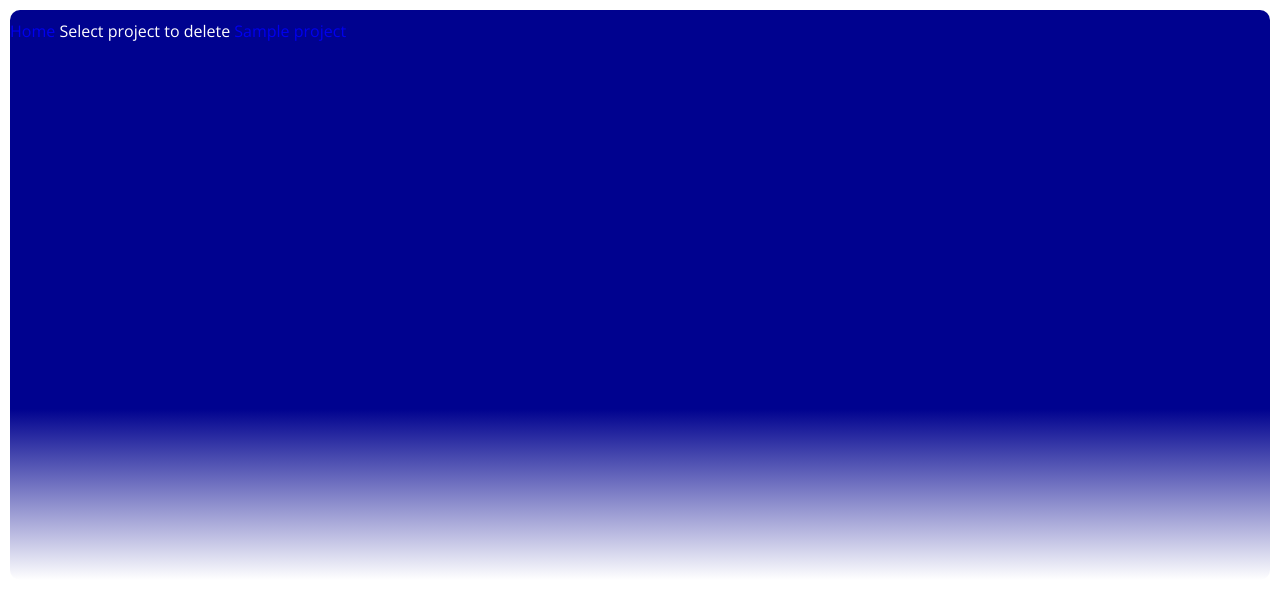
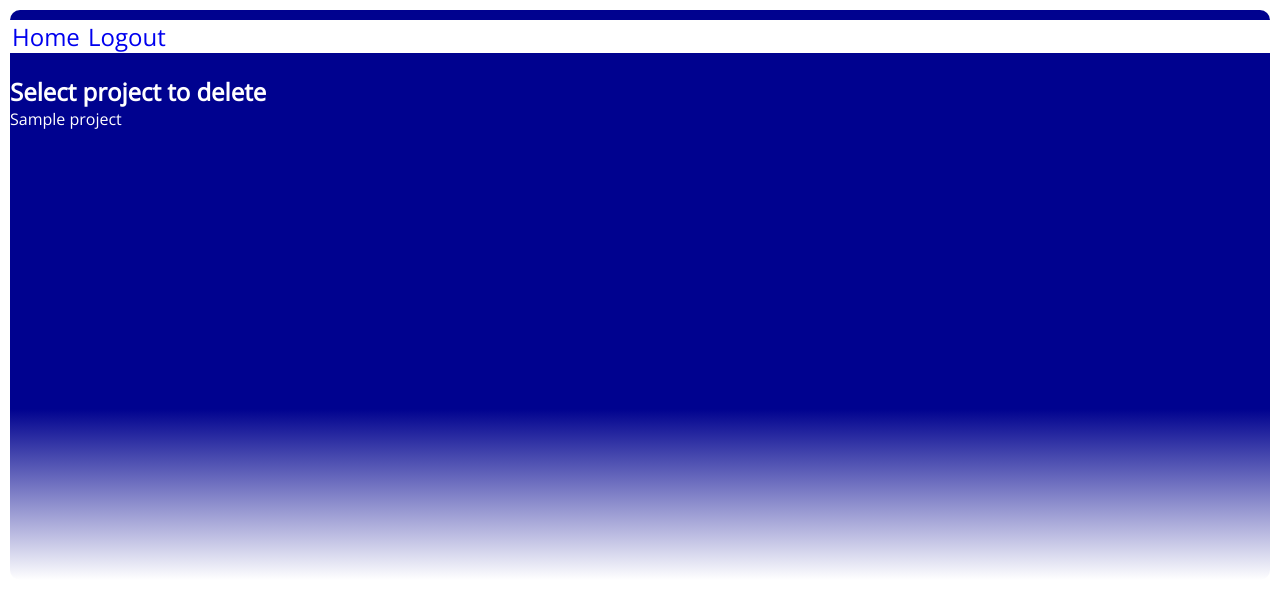
Before and after one commit to devjolt/kanban, a Django app: template templates/kanban_app/delete_project.html in a window 1280 px wide. Shown: the top 611 px of the page. Run offline with Django 3.2, Linux system fonts and the light colour scheme; the template is opened without the code that fills it: most values are stand-ins (such as "Sample title", 1, 10 or a date in 2020); some libraries are stand-ins or nearby versions.

Commit message:
two more cosmetic changes

```diff
--- a/templates/kanban_app/base.html
+++ b/templates/kanban_app/base.html
@@ -51,6 +51,10 @@
                 background: rgb(0, 2, 143);
                 color:white;
                 transition:0.5s;
+            }
+            .container a{
+                text-decoration: none;
+                color:white;
             }
             .project-list{
                 display:grid;
--- a/templates/kanban_app/delete_project.html
+++ b/templates/kanban_app/delete_project.html
@@ -3,11 +3,19 @@
 
 
 {% block content %}
-    <a href='/kanban_app/home'>Home</a>
 
-    Select project to delete
-    {% for project in projects %}
-        <a href='../{{project.name}}/confirm_delete'>{{project.name}}</a>
-    {% endfor %}
+    <nav>
+        <a class='nav-item' href='/kanban_app/home'>Home</a>
+        <a class='nav-item' href='/kanban_app/logout'>Logout</a>
+    </nav>
+
+    <br>
+    <h2>Select project to delete</h2>
+
+    <div class='project-list'>
+        {% for project in projects %}
+            <a class='project-list-item' href='../{{project.name}}/confirm_delete'>{{project.name}}</a>
+        {% endfor %}
+    </div>
 
 {% endblock %}
--- a/templates/kanban_app/project.html
+++ b/templates/kanban_app/project.html
@@ -4,7 +4,6 @@
 
 <nav>
     <a class='nav-item' href='/kanban_app/home'>Home</a>
-    <a class='nav-item' href='../delete'>Delete project</a>
     <a class='nav-item' href='/kanban_app/logout'>Logout</a>
 </nav>
 
--- a/templates/kanban_app/user_auth/login.html
+++ b/templates/kanban_app/user_auth/login.html
@@ -15,7 +15,7 @@
         {{ login_form}}
         <button class="btn btn-primary" type="submit">Login</button>
     </form>
-    <p class="text-center">Don't have an account? <a href="/kanban_app/register">Create an account</a>.</p>
+    <p class="text-center">Don't have an account? <a href="/kanban_app/register">Create one</a>.</p>
 </div>
 </div>
 {% endblock %}
```
Also changed, not shown: templates/kanban_app/confirm_delete.html (+5 -13 lines).
